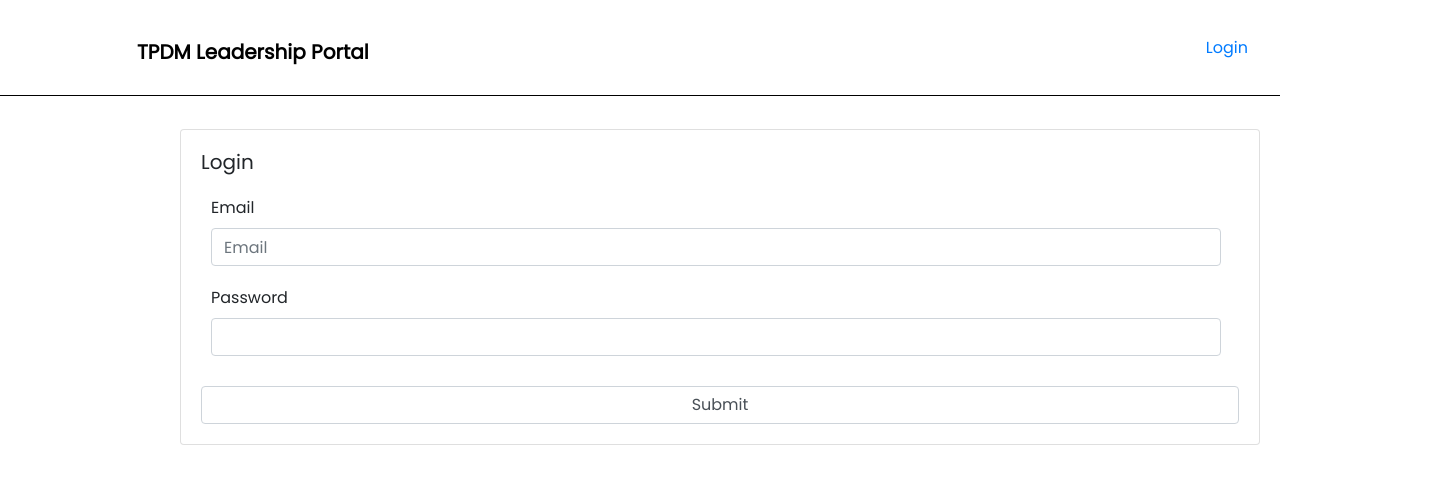
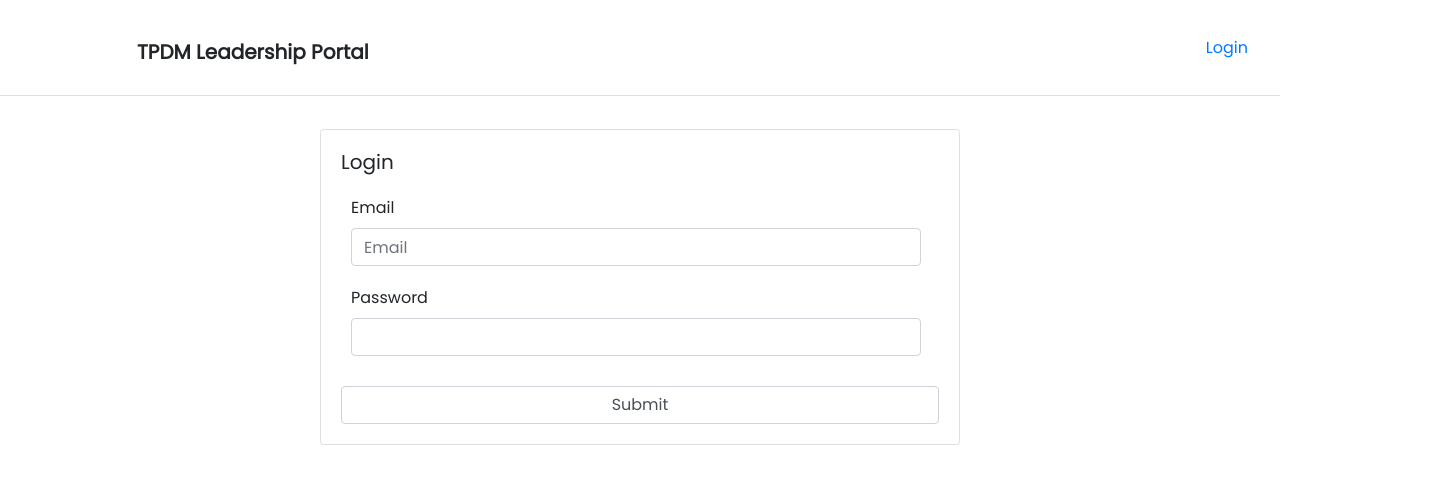
Before and after one commit to Ed-Fi-Exchange-OSS/Leadership-Profile, a React (Create React App) app in the folder src/Web/: page /account/login in a window 1280 px wide. Shown: the top 484 px of the page, 1440 px wide, since content can reach past the window. Built offline with nearby package versions, Linux system fonts and the light colour scheme.

Commit message:
styling of login

```diff
--- a/src/Web/src/App.css
+++ b/src/Web/src/App.css
@@ -3,18 +3,18 @@
 }
 
 .body {
-  margin: 33px auto;
+  /* margin: 33px auto; */
   width: 1440px;
 }
 
 .navbar {
+  background-color: #fff;
   height: 96px;
-  border-bottom: #000 solid 1px;
+  border-bottom: rgba(0, 0, 0, .125) solid 1px;
 }
 
-
 .navbar-brand {
-  color: #000;
+  color: rgb(33, 37, 41);
   height: 32px;
   width: 289px;
   margin-left: 121px;
@@ -332,14 +332,19 @@
 
 /* Login */
 .login-card, .register-card {
-  width: 75%;
-  margin: 0 auto;
+  width: 50%;
+  margin: 33px auto;
+}
+
+.login-input, .register-input {
+  padding: 10px;
 }
 
 .login-submit, .register-submit {
   margin-top: 20px;
 }
 
-.login-input, .register-input {
-  padding: 10px;
+.login-submit:hover, .login-submit:focus,  .login-submit:active {
+  background-color: #3466ff;
+  color: white;
 }
--- a/src/Web/src/App.js
+++ b/src/Web/src/App.js
@@ -27,16 +27,20 @@ function App() {
       <Router>
           {/* <Switch> */}
             <React.Fragment>
-              <div className="body">
+              <span className="body">
+                <div className="tableBody">
                 {/* <LoggedInRoute exact path='/account/login' isAuthenticated={authenticated} component={Login} /> */}
                 <Route exact path="/">
                   <Redirect to="/directory?page=1&sortBy=desc&sortField=id" />
                 </Route>
                 <Route exact path="/:searchParams" isAuthenticated={authenticated} component={Directory} />
                 <Route path="/profile/:id" isAuthenticated={authenticated} component={Profile} />
+              </div>
+              <div className="body-background">
                 <Route exact path="/account/login" component={Login} />
-                {/* <Route exact path="/account/register" component={Registration} /> */}
+                <Route exact path="/account/register" component={Registration} />
               </div>
+            </span>
             </React.Fragment>
           {/* </Switch> */}
       </Router>
```
